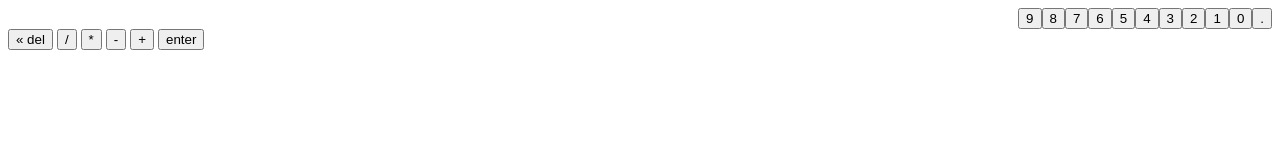
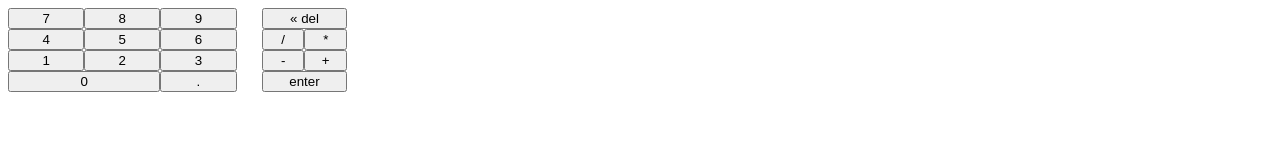
Before and after one commit to josmoo/odin-calculator, a plain HTML site: page index.html in a window 1280 px wide. Drawn offline with Linux system fonts and the light colour scheme.

Commit message:
updated button spacing in the rough picture, the css, and the html

```diff
--- a/index.html
+++ b/index.html
@@ -16,9 +16,9 @@
 
             <div class = "numberButtonContainer">
 
+                <button class = "doubleWideButton" id = "0Button">0</button>
+
                 <button id = "decimalButton">.</button>
-
-                <button class = "doubleWideButton" id = "0Button">0</button>
 
                 <button id = "1Button">1</button>
 
@@ -39,19 +39,21 @@
                 <button id = "9Button">9</button>
 
             </div>
-            <div class = "operationButtonContainer">
+            <div class = "nanButtonContainer">
 
-                <button class = "doubleWideButton" id = "deleteButton">« del</button>
+                <button id = "deleteButton">« del</button>
 
-                <button id = "divideButton">/</button>
+                <div class = "operationButtonContainer">
+                    <button id = "divideButton">/</button>
 
-                <button id = "multiplyButton">*</button>
+                    <button id = "multiplyButton">*</button>
 
-                <button id = "subtractButton">-</button>
+                    <button id = "subtractButton">-</button>
 
-                <button id = "addButton">+</button>
+                    <button id = "addButton">+</button>
+                </div>
 
-                <button class = "doubleWideButton" id = "enterButton">enter</button>
+                <button id = "enterButton">enter</button>
 
             </div>
         </div>
--- a/style.css
+++ b/style.css
@@ -1,5 +1,37 @@
+
+
+
+.buttonContainerContainer{
+    display: flex;
+    flex-direction: row;
+}
+
 .numberButtonContainer{
     display: flex;
-    flex-direction: row-reverse;
+    flex-direction: row;
     flex-wrap: wrap-reverse;
 }
+
+.numberButtonContainer > button {
+    width: 30%;
+    height: 25%;
+}
+
+.numberButtonContainer > .doubleWideButton {
+    width: 60%;
+}
+
+.nanButtonContainer{
+    display: flex;
+    flex-direction: column;
+}
+
+.operationButtonContainer{
+    display: flex;
+    flex-direction: row;
+    flex-wrap: wrap;
+}
+
+.operationButtonContainer > *{
+    width: 50%;
+}
```
Also changed, not shown: image.png.
